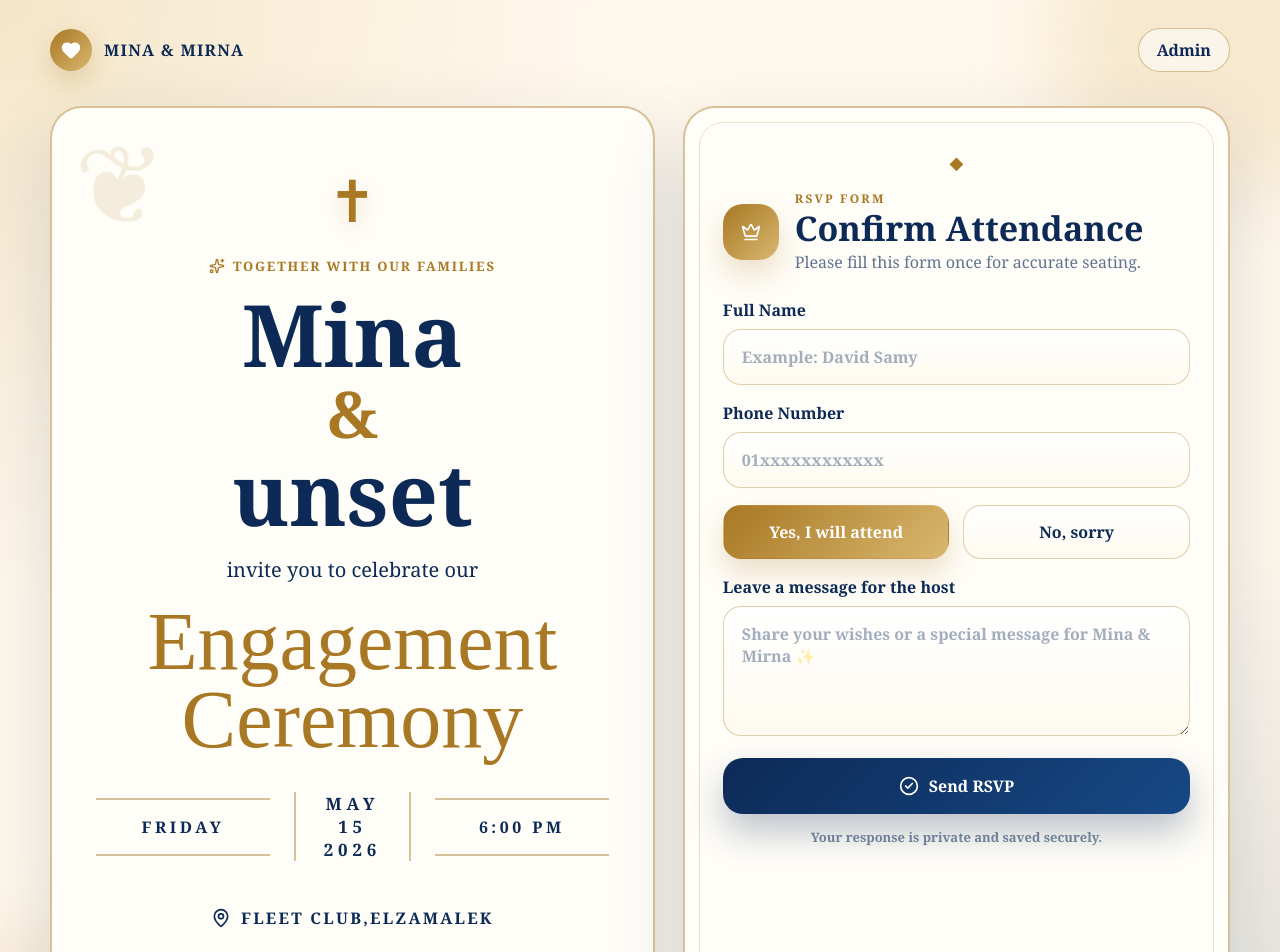
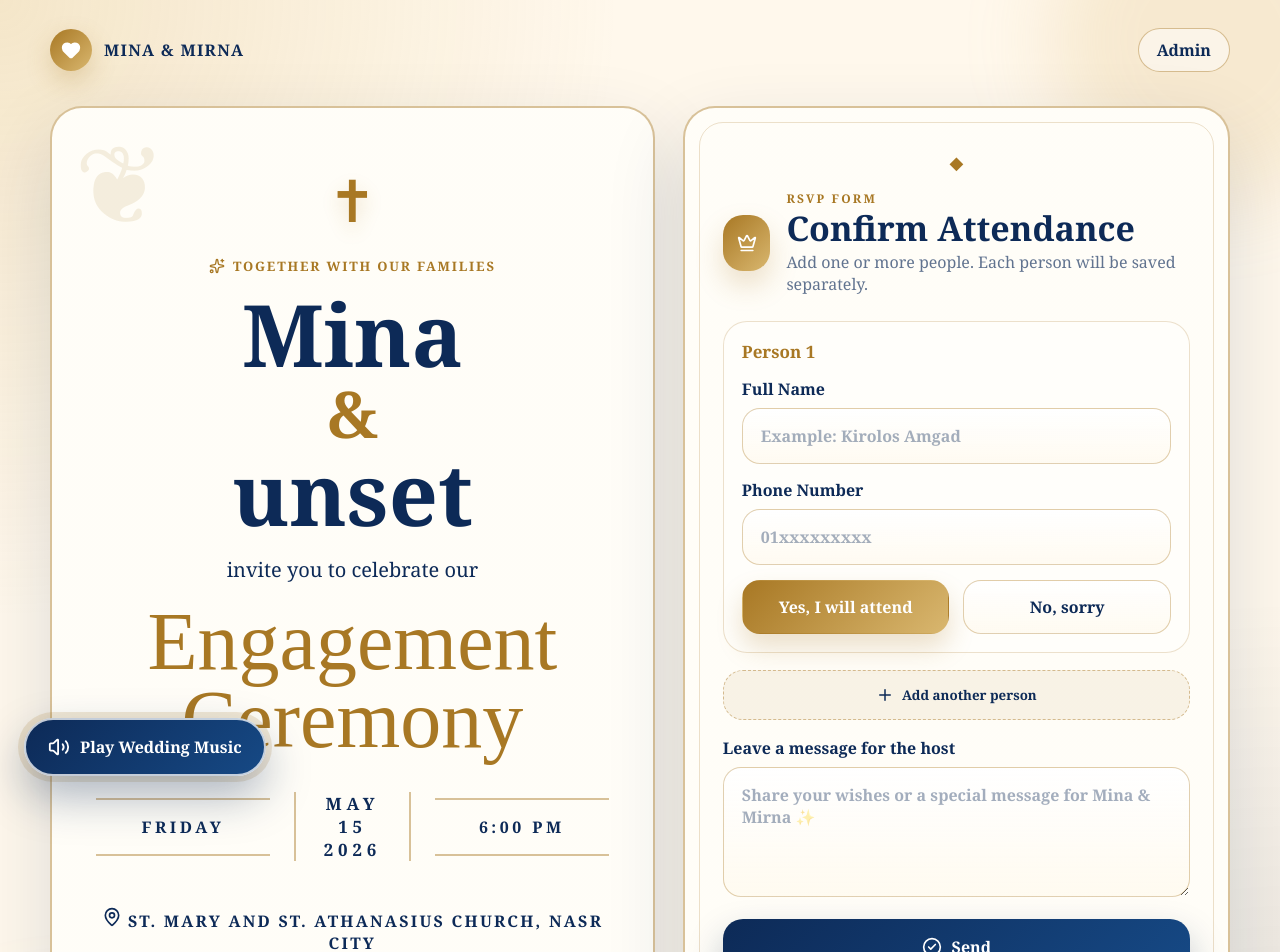
Before and after one commit to kirokhela/MinaAndMirnaEngagement, a Next.js app: page / in a window 1280 px wide. Shown: the top 952 px of the page. Built offline with nearby package versions, Linux system fonts and the light colour scheme; no server answers.

Commit message:
Refactor some changes

```diff
--- a/app/globals.css
+++ b/app/globals.css
@@ -242,6 +242,19 @@ textarea {
   margin: auto;
 }
 
+
+.ChurchlocationBox {
+  display: flex;
+  align-items: center;
+  justify-content: center;
+  gap: 10px;
+  color: var(--navy);
+  font-weight: 800;
+  letter-spacing: 0.14em;
+  text-transform: uppercase;
+  max-width: 700px;
+  margin: auto;
+}
 .heroDetails {
   display: flex;
   gap: 12px;
@@ -756,6 +769,103 @@ textarea {
   border-color: transparent;
   box-shadow: 0 14px 26px rgba(168, 120, 36, 0.22);
 }
+
+.musicPlayerBox {
+  position: fixed;
+  left: 24px;
+  bottom: 24px;
+  z-index: 9999;
+}
+
+.musicButton {
+  border: 2px solid rgba(255, 255, 255, 0.75);
+  background: linear-gradient(135deg, #0d2a57, #164985);
+  color: white;
+  border-radius: 999px;
+  padding: 16px 22px;
+  font-weight: 900;
+  font-size: 16px;
+  cursor: pointer;
+  display: inline-flex;
+  align-items: center;
+  gap: 10px;
+  box-shadow:
+    0 20px 45px rgba(13, 42, 87, 0.35),
+    0 0 0 6px rgba(168, 120, 36, 0.16);
+}
+
+.musicButton.playing {
+  background: linear-gradient(135deg, var(--gold), var(--gold-light));
+}
+
+.youtubeMusicFrame {
+  position: absolute;
+  left: -9999px;
+  bottom: 0;
+  width: 220px;
+  height: 140px;
+  opacity: 0.01;
+  pointer-events: none;
+  border: 0;
+}
+
+.peopleList {
+  display: grid;
+  gap: 18px;
+}
+
+.personCard {
+  border: 1px solid rgba(168, 120, 36, 0.22);
+  background: rgba(255, 255, 255, 0.42);
+  border-radius: 24px;
+  padding: 18px;
+  display: grid;
+  gap: 15px;
+}
+
+.personHeader {
+  display: flex;
+  justify-content: space-between;
+  align-items: center;
+  gap: 12px;
+}
+
+.personHeader strong {
+  color: var(--gold);
+  font-size: 17px;
+}
+
+.removePersonBtn {
+  border: 1px solid rgba(176, 42, 55, 0.22);
+  background: rgba(176, 42, 55, 0.08);
+  color: var(--danger);
+  border-radius: 999px;
+  padding: 8px 12px;
+  font-weight: 900;
+  cursor: pointer;
+  display: inline-flex;
+  align-items: center;
+  gap: 6px;
+}
+
+.addPersonBtn {
+  border: 1px dashed var(--border-gold);
+  background: rgba(168, 120, 36, 0.08);
+  color: var(--navy);
+  border-radius: 20px;
+  padding: 15px 16px;
+  font-weight: 900;
+  cursor: pointer;
+  display: inline-flex;
+  justify-content: center;
+  align-items: center;
+  gap: 8px;
+}
+
+.addPersonBtn:hover {
+  background: rgba(168, 120, 36, 0.14);
+}
+
 /* Responsive */
 
 @media (max-width: 1000px) {
--- a/app/page.tsx
+++ b/app/page.tsx
@@ -5,7 +5,11 @@ import {
   Crown,
   Heart,
   MapPin,
-  Sparkles
+  Plus,
+  Sparkles,
+  Trash2,
+  Volume2,
+  VolumeX
 } from "lucide-react";
 import Link from "next/link";
 import { useState } from "react";
@@ -15,23 +19,46 @@ const wedding = {
   bride: process.env.NEXT_PUBLIC_WEDDING_BRIDE || "Mirna",
   date: process.env.NEXT_PUBLIC_WEDDING_DATE || "Friday, 15 May 2026",
   time: process.env.NEXT_PUBLIC_WEDDING_TIME || "6:00 PM",
-  location:
-    process.env.NEXT_PUBLIC_WEDDING_LOCATION ||
-    "Fleet club,ElZamalek",
+  Church: process.env.NEXT_PUBLIC_WEDDING_CHURCH || "St. Mary and St. Athanasius Church, Nasr City",
+  location: process.env.NEXT_PUBLIC_WEDDING_LOCATION || "Fleet Club, El Zamalek",
+};
+
+type Person = {
+  name: string;
+  phone: string;
+  attending: "yes" | "no";
 };
 
 export default function HomePage() {
-  const [form, setForm] = useState({
-    name: "",
-    phone: "",
-    attending: "yes",
-    guestsCount: 1,
-    note: "",
-  });
+  const [musicStarted, setMusicStarted] = useState(false);
 
+  const [people, setPeople] = useState<Person[]>([
+    { name: "", phone: "", attending: "yes" },
+  ]);
+
+  const [note, setNote] = useState("");
   const [loading, setLoading] = useState(false);
   const [message, setMessage] = useState("");
   const [error, setError] = useState("");
+
+  function updatePerson(index: number, field: keyof Person, value: string) {
+    setPeople((current) => {
+      const updated = [...current];
+      updated[index] = { ...updated[index], [field]: value };
+      return updated;
+    });
+  }
+
+  function addPerson() {
+    setPeople((current) => [
+      ...current,
+      { name: "", phone: "", attending: "yes" },
+    ]);
+  }
+
+  function removePerson(index: number) {
+    setPeople((current) => current.filter((_, i) => i !== index));
+  }
 
   async function submitRsvp(event: React.FormEvent<HTMLFormElement>) {
     event.preventDefault();
@@ -39,34 +66,69 @@ export default function HomePage() {
     setMessage("");
     setError("");
 
+    try {
+      for (const person of people) {
         const response = await fetch("/api/rsvp", {
           method: "POST",
           headers: { "Content-Type": "application/json" },
-      body: JSON.stringify(form),
+          body: JSON.stringify({
+            name: person.name,
+            phone: person.phone,
+            attending: person.attending,
+            guestsCount: 1,
+            note,
+          }),
         });
 
         const result = await response.json();
-    setLoading(false);
 
         if (!response.ok) {
           setError(result.message || "Something went wrong.");
+          setLoading(false);
           return;
         }
+      }
 
-    setMessage("Thank you! Your RSVP has been saved.");
-    setForm({
-      name: "",
-      phone: "",
-      attending: "yes",
-      guestsCount: 1,
-      note: "",
-    });
+  const hasAttendingPerson = people.some((person) => person.attending === "yes");
+
+if (hasAttendingPerson) {
+  setMessage("Thank you! Waiting for you ❤️");
+} else {
+  setMessage("We Will Miss U 😭");
+}
+      setPeople([{ name: "", phone: "", attending: "yes" }]);
+      setNote("");
+    } catch {
+      setError("Something went wrong.");
+    }
+
+    setLoading(false);
   }
 
   return (
     <main className="weddingPage">
       <div className="goldGlow goldGlowOne" />
       <div className="goldGlow goldGlowTwo" />
+
+      <div className="musicPlayerBox">
+        <button
+          type="button"
+          className={`musicButton ${musicStarted ? "playing" : ""}`}
+          onClick={() => setMusicStarted((value) => !value)}
+        >
+          {musicStarted ? <VolumeX size={22} /> : <Volume2 size={22} />}
+          <span>{musicStarted ? "Stop Music" : "Play Wedding Music"}</span>
+        </button>
+
+        {musicStarted && (
+          <iframe
+            className="youtubeMusicFrame"
+            src="https://www.youtube.com/embed/mlwdHqygd-M?autoplay=1&playsinline=1&loop=1&playlist=mlwdHqygd-M"
+            title="Wedding Music"
+            allow="autoplay; encrypted-media"
+          />
+        )}
+      </div>
 
       <div className="weddingContainer">
         <nav className="weddingNav">
@@ -84,11 +146,6 @@ export default function HomePage() {
 
         <section className="weddingHero">
           <div className="invitationCard">
-            <div className="corner cornerTL" />
-            <div className="corner cornerTR" />
-            <div className="corner cornerBL" />
-            <div className="corner cornerBR" />
-
             <div className="crossMark">✝</div>
 
             <div className="inviteKicker">
@@ -122,14 +179,16 @@ export default function HomePage() {
               </div>
             </div>
 
+               <div className="ChurchlocationBox">
+              <p>    <MapPin size={20} /> {wedding.Church}</p>
+            </div>
+
             <div className="locationBox">
-              <MapPin size={20} />
-              <p>{wedding.location}</p>
+
+              <p>   <MapPin size={20} /> {wedding.location}</p>
             </div>
 
             <div className="heroDetails">
-
-
               <a
                 className="locationButton"
                 href="https://www.google.com/maps/place/FLEET+CLUB+EL+GEZIRAH/@30.0404173,31.2235516,17z/data=!3m1!4b1!4m6!3m5!1s0x1458410008dedd15:0xad624ac096c218b7!8m2!3d30.0404173!4d31.2261265!16s%2Fg%2F11h6n12nwz?entry=ttu&g_ep=EgoyMDI2MDQyNy4wIKXMDSoASAFQAw%3D%3D"
@@ -137,9 +196,8 @@ export default function HomePage() {
                 rel="noopener noreferrer"
               >
                 <MapPin size={18} />
-  Open Location
+                Open Fleet Club Location
               </a>
-
             </div>
           </div>
 
@@ -150,10 +208,11 @@ export default function HomePage() {
               <span>
                 <Crown size={20} />
               </span>
+
               <div>
                 <p className="formKicker">RSVP FORM</p>
                 <h3>Confirm Attendance</h3>
-            <p>Please fill this form once for accurate seating.</p>
+                <p>Add one or more people. Each person will be saved separately.</p>
               </div>
             </div>
 
@@ -161,12 +220,30 @@ export default function HomePage() {
             {error && <div className="alert error">{error}</div>}
 
             <div className="formBody">
+              <div className="peopleList">
+                {people.map((person, index) => (
+                  <div className="personCard" key={index}>
+                    <div className="personHeader">
+                      <strong>Person {index + 1}</strong>
+
+                      {people.length > 1 && (
+                        <button
+                          type="button"
+                          className="removePersonBtn"
+                          onClick={() => removePerson(index)}
+                        >
+                          <Trash2 size={15} />
+                          Remove
+                        </button>
+                      )}
+                    </div>
+
                     <label className="field">
                       <span>Full Name</span>
                       <input
-              value={form.name}
-              onChange={(e) => setForm({ ...form, name: e.target.value })}
-              placeholder="Example: David Samy"
+                        value={person.name}
+                        onChange={(e) => updatePerson(index, "name", e.target.value)}
+                        placeholder="Example: Kirolos Amgad"
                         required
                       />
                     </label>
@@ -174,14 +251,17 @@ export default function HomePage() {
                     <label className="field">
                       <span>Phone Number</span>
                       <input
-    value={form.phone}
+                        value={person.phone}
                         onChange={(e) => {
-      const onlyNumbers = e.target.value.replace(/\D/g, "").slice(0, 11);
-      setForm({ ...form, phone: onlyNumbers });
+                          const onlyNumbers = e.target.value
+                            .replace(/\D/g, "")
+                            .slice(0, 11);
+
+                          updatePerson(index, "phone", onlyNumbers);
                         }}
-    placeholder="01xxxxxxxxxxxx"
+                        placeholder="01xxxxxxxxx"
                         inputMode="numeric"
-    pattern="[0-9]{11m}"
+                        pattern="[0-9]{11}"
                         minLength={11}
                         maxLength={11}
                         title="Phone number must be exactly 11 digits"
@@ -192,27 +272,38 @@ export default function HomePage() {
                     <div className="attendanceButtons">
                       <button
                         type="button"
-    className={`attendanceOption ${form.attending === "yes" ? "active" : ""}`}
-    onClick={() => setForm({ ...form, attending: "yes", guestsCount: 1 })}
+                        className={`attendanceOption ${
+                          person.attending === "yes" ? "active" : ""
+                        }`}
+                        onClick={() => updatePerson(index, "attending", "yes")}
                       >
                         Yes, I will attend
                       </button>
 
-
                       <button
                         type="button"
-    className={`attendanceOption ${form.attending === "no" ? "active" : ""}`}
-    onClick={() => setForm({ ...form, attending: "no", guestsCount: 1 })}
+                        className={`attendanceOption ${
+                          person.attending === "no" ? "active" : ""
+                        }`}
+                        onClick={() => updatePerson(index, "attending", "no")}
                       >
                         No, sorry
                       </button>
                     </div>
+                  </div>
+                ))}
+              </div>
+
+              <button type="button" className="addPersonBtn" onClick={addPerson}>
+                <Plus size={18} />
+                Add another person
+              </button>
 
               <label className="field">
                 <span>Leave a message for the host</span>
                 <textarea
-              value={form.note}
-              onChange={(e) => setForm({ ...form, note: e.target.value })}
+                  value={note}
+                  onChange={(e) => setNote(e.target.value)}
                   placeholder="Share your wishes or a special message for Mina & Mirna ✨"
                 />
               </label>
@@ -220,10 +311,12 @@ export default function HomePage() {
 
             <button className="submitBtn" disabled={loading} type="submit">
               <CheckCircle2 size={20} />
-          {loading ? "Saving..." : "Send RSVP"}
+              {loading ? "Saving..." : "Send"}
             </button>
 
-        <p className="privacyText">Your response is private and saved securely.</p>
+            <p className="privacyText">
+              Your response is private and saved securely.
+            </p>
           </form>
         </section>
       </div>
```
Lines whose indentation alone changed are shown as unchanged.
